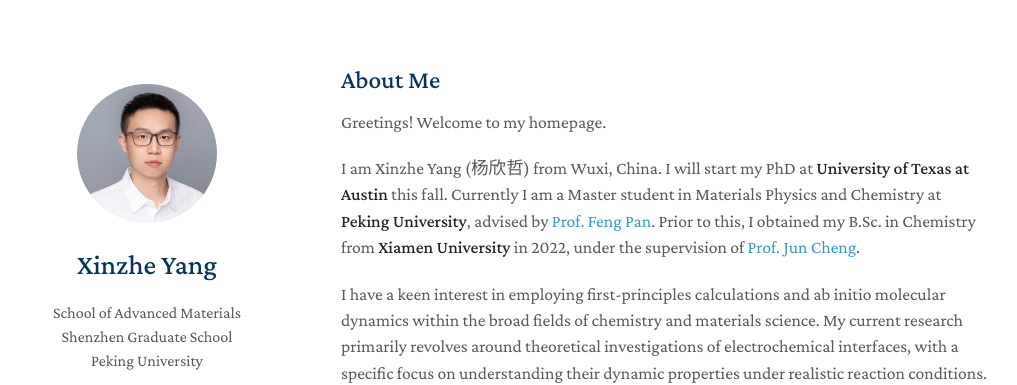
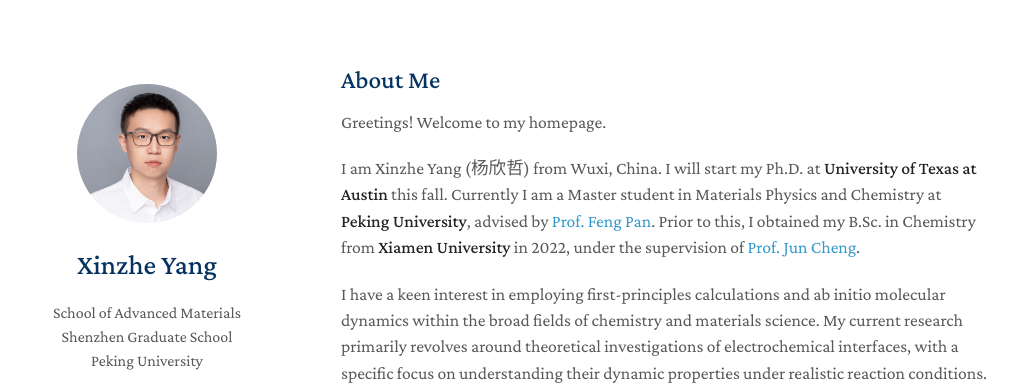
Before and after one commit to xzyang99/xzyang99.github.io, a Jekyll site: the page built from index.md, in a window 1280 px wide and 900 px high. Shown: the top 385 px of the window, without its empty margins (129-1146 px from the left). Built offline with Jekyll 4.4.1, drawn with Linux system fonts in a browser that asks for light colours; a style sheet for code colours, icons or effects is not loaded; our own code applies the rules of GitHub Pages for plain Markdown files.

Commit message:
Update index.md

```diff
--- a/index.md
+++ b/index.md
@@ -6,7 +6,7 @@ layout: homepage
 
 <p style="font-size:110%;">Greetings! Welcome to my homepage.</p>
 
-<p style="font-size:110%;">I am Xinzhe Yang (杨欣哲) from Wuxi, China. I will start my PhD at <strong>University of Texas at Austin</strong> this fall. Currently I am a Master student in Materials Physics and Chemistry at <strong>Peking University</strong>, advised by <a href="http://en.pkusam.cn/">Prof. Feng Pan</a>. Prior to this, I obtained my B.Sc. in Chemistry from <strong>Xiamen University</strong> in 2022, under the supervision of <a href="https://www.cheng-group.net/">Prof. Jun Cheng</a>.</p>
+<p style="font-size:110%;">I am Xinzhe Yang (杨欣哲) from Wuxi, China. I will start my Ph.D. at <strong>University of Texas at Austin</strong> this fall. Currently I am a Master student in Materials Physics and Chemistry at <strong>Peking University</strong>, advised by <a href="http://en.pkusam.cn/">Prof. Feng Pan</a>. Prior to this, I obtained my B.Sc. in Chemistry from <strong>Xiamen University</strong> in 2022, under the supervision of <a href="https://www.cheng-group.net/">Prof. Jun Cheng</a>.</p>
 
 <p style="font-size:110%;">I have a keen interest in employing first-principles calculations and ab initio molecular dynamics within the broad fields of chemistry and materials science. My current research primarily revolves around theoretical investigations of electrochemical interfaces, with a specific focus on understanding their dynamic properties under realistic reaction conditions. Based on simulation results, I try to reveal the critical role of interfacial water and cation in various electrocatalytic reactions. Furthermore, I am enthusiastic about accelerating molecular dynamics through machine learning potentials to enable large-scale simulations.</p>
 
```
